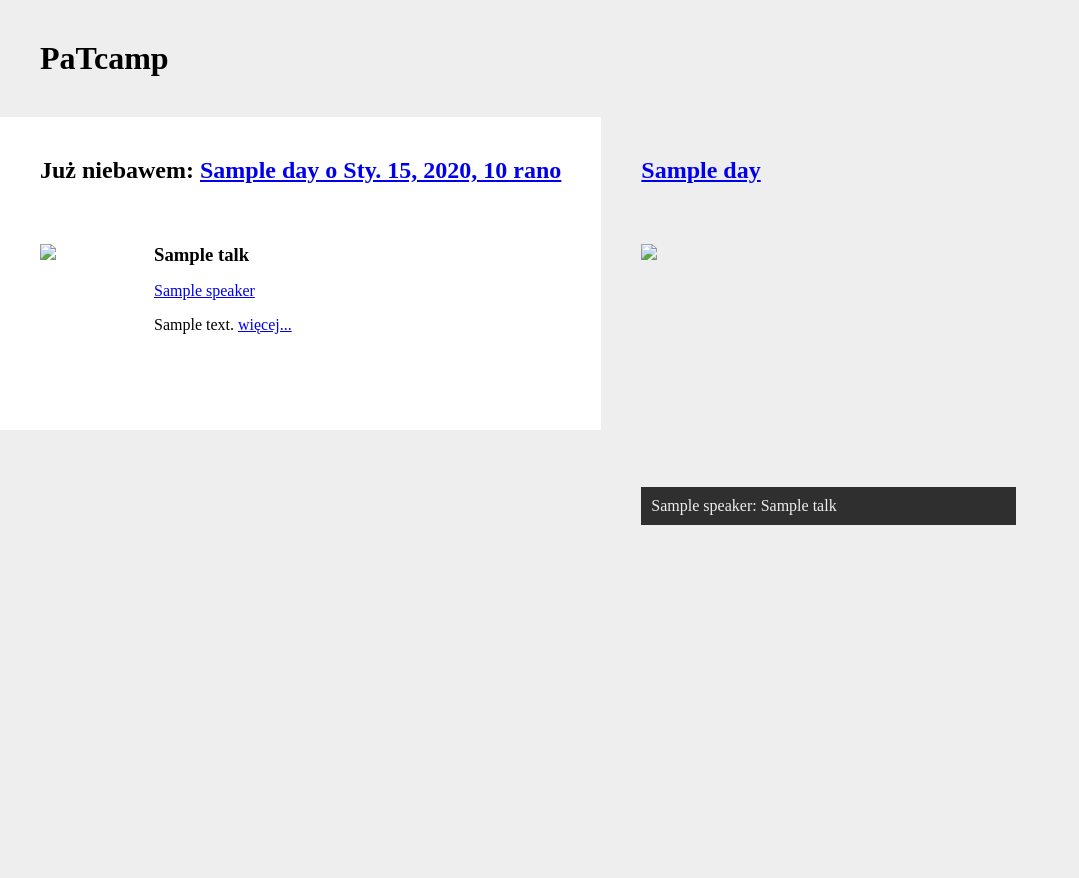
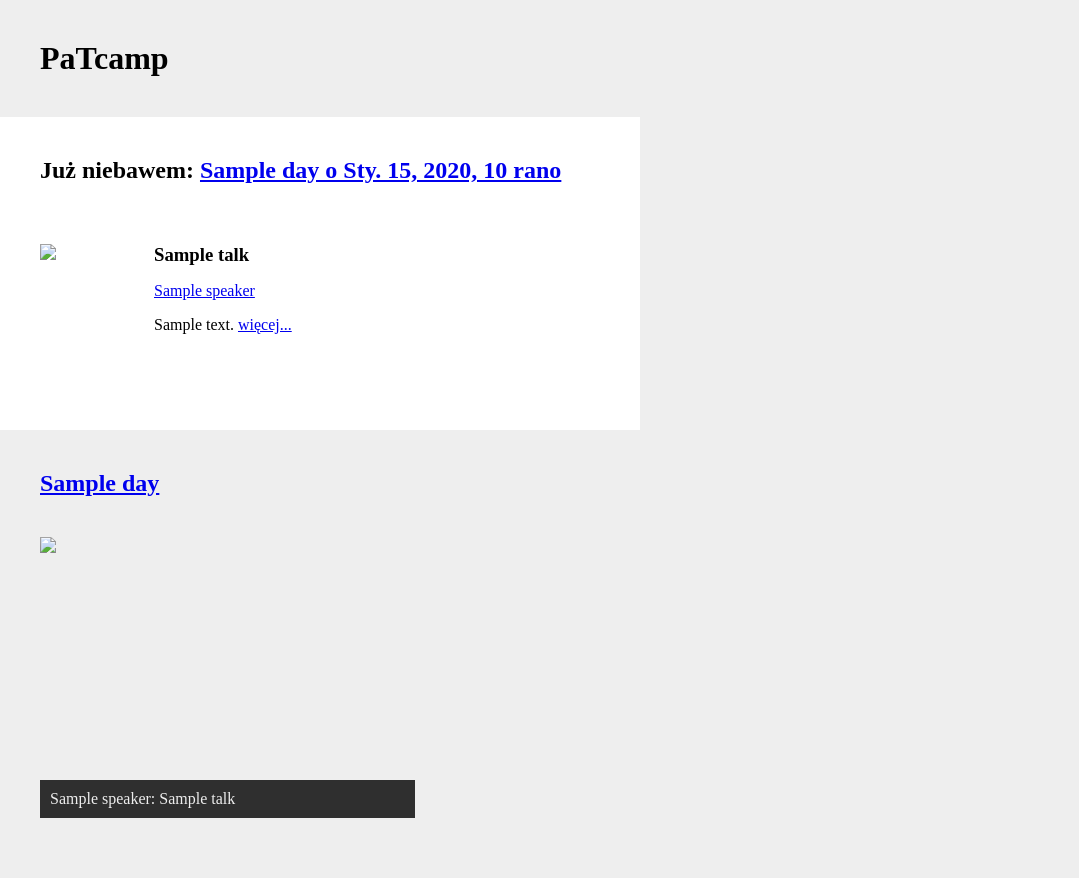
Before and after one commit to stasm/patcamp.pl, a Django app: template talks/templates/talks/home.html in a window 1280 px wide. Shown: the whole page, without its empty margins (0-1079 px from the left). Before the commit the page ends 525 px from the top, so only its background shows below. Run offline with Django 3.2, Linux system fonts and the light colour scheme; the template is opened without the code that fills it: most values are stand-ins (such as "Sample title", 1, 10 or a date in 2020).

Commit message:
fix the width of the #content wrapper

```diff
--- a/talks/models.py
+++ b/talks/models.py
@@ -51,7 +51,7 @@ class Event(models.Model):
     yt = models.CharField(max_length=20, blank=True)
 
     class Meta:
-        ordering = ("date",)
+        ordering = ("-date",)
         verbose_name = "spotkanie"
         verbose_name_plural = "spotkania"
 
--- a/talks/static/css/base.css
+++ b/talks/static/css/base.css
@@ -15,8 +15,7 @@ h1 {
 }
 
 h2 {
-    margin: 0;
-    padding: 40px 40px 0;
+    margin: 0 0 40px;
 }
 
 h3 {
@@ -25,8 +24,12 @@ h3 {
 
 section {
     float: left;
-    width: 500px;
+    width: 375px;
     padding: 40px;
+}
+
+#upcoming section {
+    width: 560px;
 }
 
 #upcoming, #detail {
--- a/talks/templates/talks/base.html
+++ b/talks/templates/talks/base.html
@@ -3,6 +3,9 @@
 <meta charset="utf-8">
 <title>{% block title %} {% endblock %}</title>
 <link rel="stylesheet" type="text/css" href="/static/css/base.css" />
+<style type="text/css">
+    {% block css %} {% endblock %}
+</style>
 
 <body>
   <h1>PaTcamp</h1>
--- a/talks/templates/talks/home.html
+++ b/talks/templates/talks/home.html
@@ -2,6 +2,12 @@
 
 {% block title %}
   PaTcamp
+{% endblock %}
+
+{% block css %}
+  #content {
+      width: {{ width }}px;
+  }
 {% endblock %}
 
 {% block content %}
--- a/talks/templates/talks/past.inc.html
+++ b/talks/templates/talks/past.inc.html
@@ -1,7 +1,7 @@
-<h2>
-  <a href="{{ event.get_absolute_url }}">{{ event.day }}</a>
-</h2>
 <section>
+  <h2>
+    <a href="{{ event.get_absolute_url }}">{{ event.day }}</a>
+  </h2>
   {% for talk in event.talks.all %}
     {% if talk.pic %}
       {% include "talks/talk_pic.inc.html" %}
--- a/talks/templates/talks/upcoming.inc.html
+++ b/talks/templates/talks/upcoming.inc.html
@@ -1,3 +1,4 @@
+<section>
   <h2>
     {% if event.upcoming == "today" %}
       Już dziś:
@@ -8,8 +9,6 @@
       {{ event.day }} o {{ event.time }}
     </a>
   </h2>
-
-<section>
   {% for talk in event.talks.all %}
     {% include "talks/talk_nopic.inc.html" %}
   {% endfor %}
--- a/talks/views.py
+++ b/talks/views.py
@@ -12,9 +12,11 @@ def home(request):
             upcoming.append(e)
         else:
             past.append(e)
+    width = 640 * len(upcoming) + 455 * len(past)
     return render(request, "talks/home.html", {
         'upcoming': upcoming,
         'past': past,
+        'width': width,
         })
 
 def event(request, event_id):
```
Lines whose indentation alone changed are shown as unchanged.
